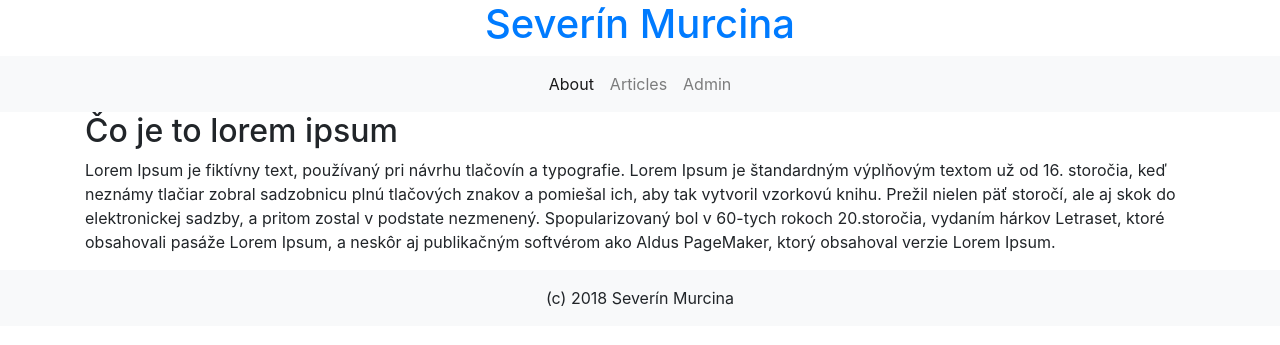
After one commit to JammerKelt/Flask_project, a Flask app: page /articles/1 in a window 1280 px wide. The commit adds this page. Shown: the top 345 px of the page. Run offline with Flask 2, Linux system fonts and the light colour scheme; some libraries are stand-ins or nearby versions.

Commit message:
using jinja template system

```diff
--- a/mdblog/app.py
+++ b/mdblog/app.py
@@ -1,5 +1,7 @@
 from flask import Flask
 from flask import render_template
+
+from .database import articles
 
 flask_app = Flask(__name__)
 
@@ -17,4 +19,11 @@ def view_admin():
 
 @flask_app.route("/articles/")
 def view_articles() :
-    return render_template("articles.html")
+    return render_template("articles.html", articles=articles.items())
+
+@flask_app.route("/articles/<int:art_id>")
+def view_article(art_id):
+    article = articles.get(art_id)
+    if article:
+        return render_template("article.html", article=article)
+    return render_template("article_not_found.html", art_id=art_id)
--- /dev/null
+++ b/mdblog/database.py
@@ -0,0 +1,17 @@
+articles = {
+    1: {
+        "title" : "Čo je to lorem ipsum",
+        "content" : "Lorem Ipsum je fiktívny text, používaný pri návrhu tlačovín a typografie. Lorem Ipsum je štandardným výplňovým textom už od 16. storočia, keď neznámy tlačiar zobral sadzobnicu plnú tlačových znakov a pomiešal ich, aby tak vytvoril vzorkovú knihu. Prežil nielen päť storočí, ale aj skok do elektronickej sadzby, a pritom zostal v podstate nezmenený. Spopularizovaný bol v 60-tych rokoch 20.storočia, vydaním hárkov Letraset, ktoré obsahovali pasáže Lorem Ipsum, a neskôr aj publikačným softvérom ako Aldus PageMaker, ktorý obsahoval verzie Lorem Ipsum."
+    },
+    2 : {
+        "title" : "Prečo ho používame?",
+        "content" : "Je dávno známe, že ak je zrozumiteľný obsah stránky, na ktorej rozloženie sa čitateľ díva, jeho pozornosť je rozptýlená. Dôvodom použitia Lorem Ipsum je fakt, že má viacmenej normálne rozloženie písmen, takže oproti použitiu 'Sem príde text, sem príde text' sa obsah vypĺňanej oblasti na stránke viac podobá na skutočný text. Mnohé balíky publikačného softvéru a editorov webových stránok už používajú Lorem Ipsum ako predvolený výplňový text a keď dáte na internete vyhľadávať 'lorem ipsum', objavíte mnoho webových stránok v rannom štádiu ich vzniku. V minulých rokoch sa objavilo mnoho verzií tohto textu, niekedy náhodou, niekedy úmyselne (pridaný humor a podobne)."
+    },
+    3 : {
+        "title" : "Odkiaľ pochádza?",
+        "content" : "Napriek všeobecnému presvedčeniu nie je Lorem Ipsum len náhodný text. Jeho korene sú v časti klasickej latinskej literatúry z roku 45 pred n.l., takže má viac ako 2000 rokov. Richard McClintock, profesor latinčiny na Hampden-Sydney College vo Virgínii, hľadal jedno z menej určitých latinských slov, consectetur, z pasáže Lorem Ipsum, a ako vyhľadával výskyt tohto slova v klasickej literatúre, objavil jeho nepochybný zdroj. Lorem Ipsum pochádza z odsekov 1.10.32 a 1.10.33 Cicerovho diela De finibus bonorum et malorum (O najvyššom dobre a zle), napísaného v roku 45 pred n.l. Táto kniha je pojednaním o teórii etiky, a bola veľmi populárna v renesancii. Prvý riadok Lorem Ipsum, Lorem ipsum dolor sit amet.., je z riadku v odseku 1.10.32."
+    },
+    4 : {
+        "title" : "Kde ho môžem získať?", "content" : "Existuje mnoho podôb pasáží Lorem Ipsum, ale väčšina trpela rôznymi zmenami, vložením humoru, alebo náhodných slov, ktoré nevyzerajú ani trocha dôveryhodne. Ak sa chystáte použiť pasáž z Lorem Ipsum, mali by ste sa presvedčiť, že uprostred textu nie je skrytá žiadna časť, ktorá by vás mohla priviesť do nepríjemnej situácie. Všetky generátory Lorem Ipsum na internete opakujú vopred definované časti textu, takže náš generátor je prvým skutočným generátorom na internete. Používa slovník viac ako 200 latinských slov, a kombinuje ich niekoľkými modelovými vetnými štruktúrami, takže generuje Lorem Ipsum, ktoré vyzerá hodnoverne. Vygenerované Lorem Ipsum je týmto spôsobom vždy bez opakujúcich sa častí, bez vtipov a nenáležitých výrazov, atď."
+    }
+}
--- /dev/null
+++ b/mdblog/templates/_footer.html
@@ -0,0 +1,3 @@
+<footer class="container-fluid bg-light">
+    <p class="text-center pt-3 pb-3">(c) 2018 Severín Murcina</p>
+</footer>
--- /dev/null
+++ b/mdblog/templates/_head.html
@@ -0,0 +1,7 @@
+<!-- Required meta tags -->
+<meta charset="utf-8">
+<meta name="viewport" content="width=device-width, initial-scale=1, shrink-to-fit=no">
+
+<!-- Bootstrap CSS -->
+<link rel="stylesheet" href="https://stackpath.bootstrapcdn.com/bootstrap/4.1.3/css/bootstrap.min.css" integrity="sha384-MCw98/SFnGE8fJT3GXwEOngsV7Zt27NXFoaoApmYm81iuXoPkFOJwJ8ERdknLPMO" crossorigin="anonymous">
+<link rel="stylesheet" type="text/css" href={{url_for("static", filename="css/main.css")}}>
--- a/mdblog/templates/_main.html
+++ b/mdblog/templates/_main.html
@@ -1,13 +1,8 @@
 <!doctype html>
 <html lang="en">
   <head>
-    <!-- Required meta tags -->
-    <meta charset="utf-8">
-    <meta name="viewport" content="width=device-width, initial-scale=1, shrink-to-fit=no">
 
-    <!-- Bootstrap CSS -->
-    <link rel="stylesheet" href="https://stackpath.bootstrapcdn.com/bootstrap/4.1.3/css/bootstrap.min.css" integrity="sha384-MCw98/SFnGE8fJT3GXwEOngsV7Zt27NXFoaoApmYm81iuXoPkFOJwJ8ERdknLPMO" crossorigin="anonymous">
-    <link rel="stylesheet" type="text/css" href={{url_for("static", filename="css/main.css")}}>
+    {% include "_head.html" %}
 
     <title> {% block title %} {% endblock %} </title>
   </head>
@@ -17,29 +12,13 @@
         <h1 class="text-center"><a href="{{ url_for("view_welcome_page")}}"> Severín Murcina</a></h1>
     </div>
 
-    <nav class="navbar navbar-expand navbar-light bg-light">
-        <div class="container justify-content-center">
-            <ul class="nav navbar-nav">
-                <li class="nav-item active">
-                    <a class="nav-link" href="{{ url_for("view_about")}}">About <span class="sr-only">(current)</span></a>
-                </li>
-                <li class="nav-item">
-                    <a class="nav-link" href="{{ url_for("view_articles")}}">Articles</a>
-                </li>
-                <li class="nav-item">
-                    <a class="nav-link" href="{{ url_for("view_admin")}}">Admin</a>
-                </li>
-            </ul>
-        </div>
-    </nav>
+    {% include "_nav.html" %}
 
     <main class="container">
         {% block main %} {% endblock %}
     </main>
 
-    <footer class="container-fluid bg-light">
-        <p class="text-center pt-3 pb-3">(c) 2018 Severín Murcina</p>
-    </footer>
+    {% include "_footer.html" %}
 
 
     <!-- Optional JavaScript -->
--- /dev/null
+++ b/mdblog/templates/_nav.html
@@ -0,0 +1,15 @@
+<nav class="navbar navbar-expand navbar-light bg-light">
+    <div class="container justify-content-center">
+        <ul class="nav navbar-nav">
+            <li class="nav-item active">
+                <a class="nav-link" href="{{ url_for("view_about")}}">About <span class="sr-only">(current)</span></a>
+            </li>
+            <li class="nav-item">
+                <a class="nav-link" href="{{ url_for("view_articles")}}">Articles</a>
+            </li>
+            <li class="nav-item">
+                <a class="nav-link" href="{{ url_for("view_admin")}}">Admin</a>
+            </li>
+        </ul>
+    </div>
+</nav>
--- /dev/null
+++ b/mdblog/templates/article.html
@@ -0,0 +1,8 @@
+{% extends "_main.html" %}
+
+{% block title %} Article {{article.title}} {% endblock %}
+
+{% block main %}
+    <h2>{{ article.title }}</h2>
+    <p>{{ article.content }}</p>
+{% endblock %}
```
Also changed, not shown: mdblog/templates/article_not_found.html (added, +14 -0 lines), mdblog/templates/articles.html (+14 -1 lines).
